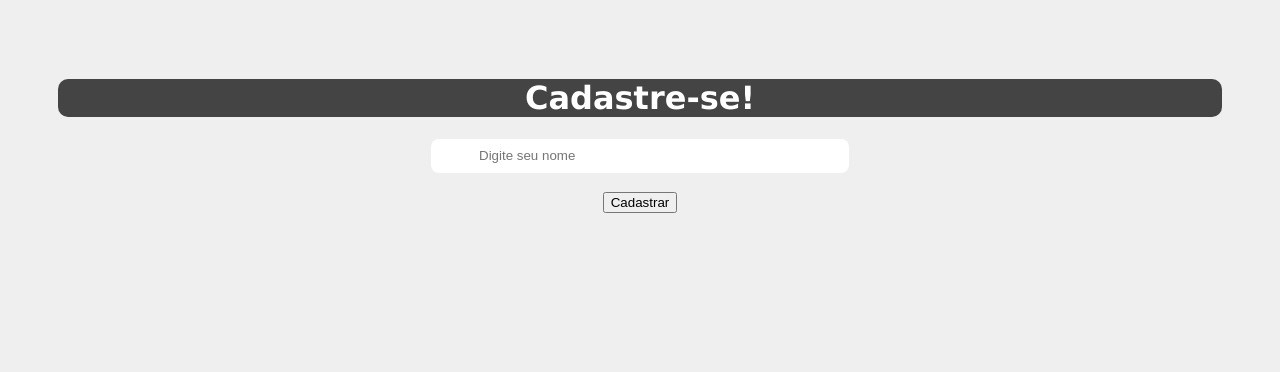
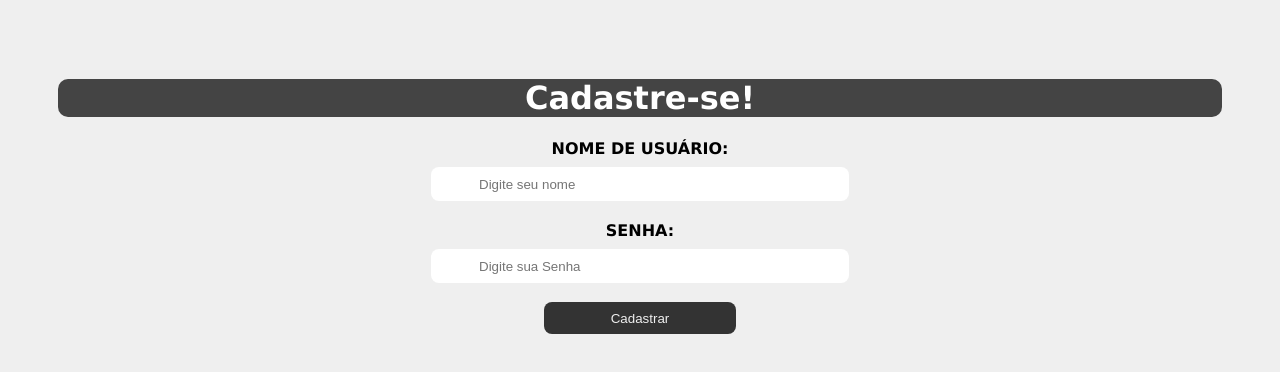
Before and after one commit to mateuscorreiaazevedo/react, a React (Create React App) app in the folder my-project/: page / in a window 1280 px wide. Shown: the top 372 px of the page. Built offline with nearby package versions, Linux system fonts and the light colour scheme.

Commit message:
useState() aula

```diff
--- a/my-project/src/App.js
+++ b/my-project/src/App.js
@@ -10,7 +10,8 @@ import Form from "./components/Aula05/Form";
 function App() {
   return (
     <div className="App">
-      {/* <div>
+      <div>
+          {/* <div>
         <h1>Aula 01</h1>
         <HelloWorld />
         <Frase name="Marcos" />
@@ -32,6 +33,7 @@ function App() {
         <Events number={1}/>
         <Events number={2}/>
       </div> */}
+      </div>
         <Form />
     </div>
   );
--- a/my-project/src/components/Aula05/Form.jsx
+++ b/my-project/src/components/Aula05/Form.jsx
@@ -1,17 +1,38 @@
 import Styles from './Form.module.css'
+import { useState } from 'react'
+
 function Form() {
-
     function userAccount(e) {
         e.preventDefault()
-        console.log('Usuário Cadastrado!')
+        console.log(`Usuário ${name} - Senha ${password}`)
     }
+
+    const [name, setName] = useState()
+    const [password, setPassword] = useState()
 
     return (
         <div>
             <h1>Cadastre-se!</h1>
             <form action="" onSubmit={userAccount}>
                 <div>
-                    <input className={Styles.nameSection} type="text" id="name" placeholder="Digite seu nome" required/>
+                    <label htmlFor="name">Nome de Usuário: </label>
+                    <input
+                        type="text"
+                        id="name"
+                        name='userName'
+                        placeholder="Digite seu nome"
+                        onChange={(e) => setName(e.target.value)}
+                    />
+                </div>
+                <div>
+                    <label htmlFor="password">Senha:</label>
+                    <input
+                        type="password"
+                        id="password"
+                        name='userPassword'
+                        placeholder='Digite sua Senha'
+                        onChange={(e) => setPassword(e.target.value)}
+                        />
                 </div>
                 <div>
                     <button type='submit'>Cadastrar</button>
--- a/my-project/src/components/Aula05/Form.module.css
+++ b/my-project/src/components/Aula05/Form.module.css
@@ -1,4 +1,12 @@
-.nameSection {
+form div:nth-of-type(1) {
+    display: flex;
+    flex-direction: column;
+}
+form div:nth-of-type(2) {
+    display: flex;
+    flex-direction: column;
+}
+input {
     width: 23rem;
     height: 2rem;
     border: none;
@@ -7,3 +15,18 @@
     margin: 0 auto;
     margin-bottom: 1.2rem;
 }
+
+label {
+    margin-bottom: 0.6rem;
+    text-transform: uppercase;
+    font-weight: bold;
+}
+
+button {
+    width: 12rem;
+    height: 2rem;
+    color: #efefef;
+    background-color: #333;
+    border: none;
+    border-radius: 0.5rem;
+}
```
